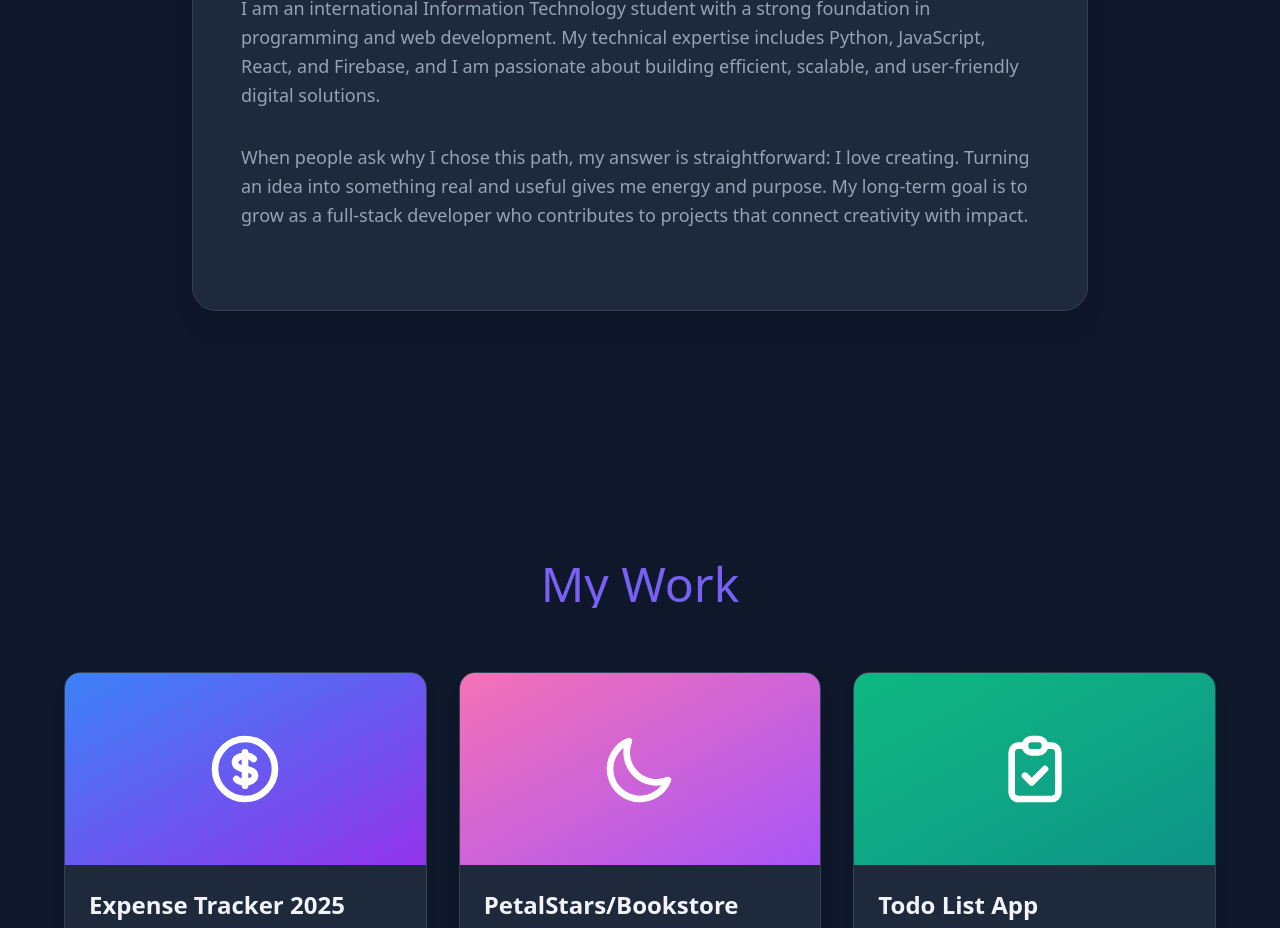
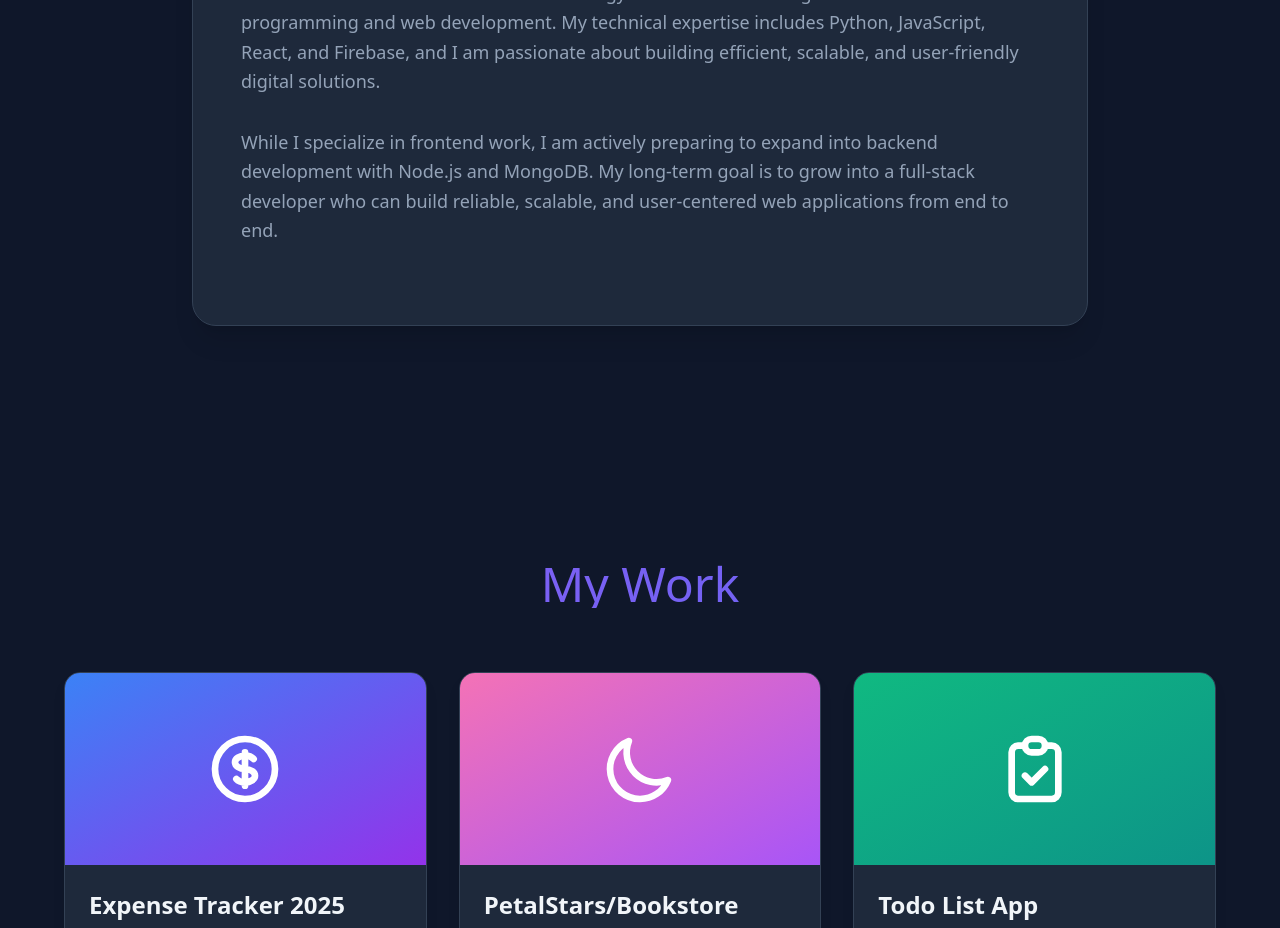
Before and after one commit to CaleHenitsue/My-Portfolio, a React (Create React App) app: page / in a window 1280 px wide. Shown: the part 1120-2048 px from the top of the page. Built offline with nearby package versions, Linux system fonts and the light colour scheme.

Commit message:
make chages in about section

```diff
--- a/src/components/AboutSection.js
+++ b/src/components/AboutSection.js
@@ -25,11 +25,11 @@ const AboutSection = ({ config }) => {
             className="text-lg text-secondary leading-relaxed mb-8"
             style={{ fontSize: `${config.font_size * 1.125}px` }}
           >
-            When people ask why I chose this path, my answer is straightforward:
-            I love creating. Turning an idea into something real and useful
-            gives me energy and purpose. My long-term goal is to grow as a
-            full-stack developer who contributes to projects that connect
-            creativity with impact.
+            While I specialize in frontend work, I am actively preparing to
+            expand into backend development with Node.js and MongoDB. My
+            long-term goal is to grow into a full-stack developer who can build
+            reliable, scalable, and user-centered web applications from end to
+            end.
           </p>
         </div>
       </div>
```
